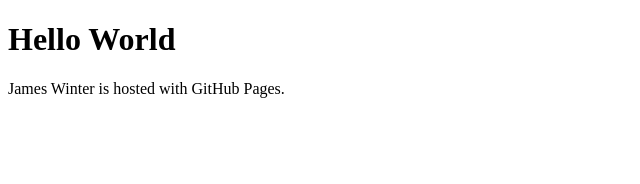
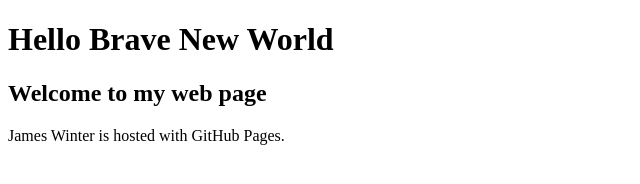
Before and after one commit to jamesmwinter/hello-world, a plain HTML site: page index.html in a window 1280 px wide. Shown: the whole page, without its empty margins (0-640 px from the left). Drawn offline with Linux system fonts and the light colour scheme.

Commit message:
Update index.html
Updated my index.html with additional welcome line

```diff
--- a/index.html
+++ b/index.html
@@ -1,7 +1,8 @@
 <!DOCTYPE html>
 <html>
 <body>
-<h1>Hello World</h1>
+<h1>Hello Brave New World</h1>
+<h2>Welcome to my web page</h2>
 <p>James Winter is hosted with GitHub Pages.</p>
 </body>
 </html>
```
